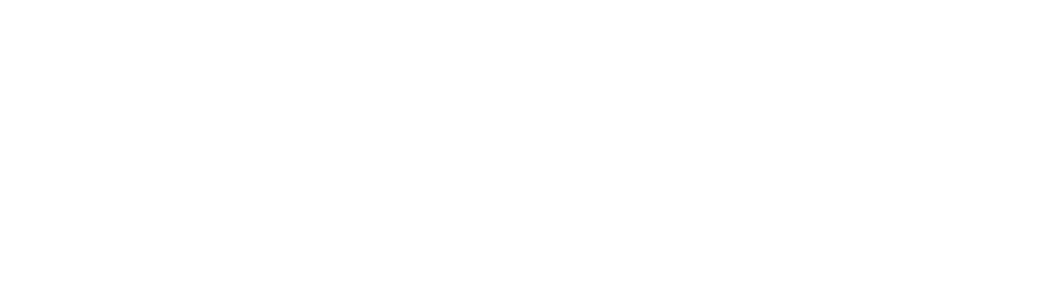
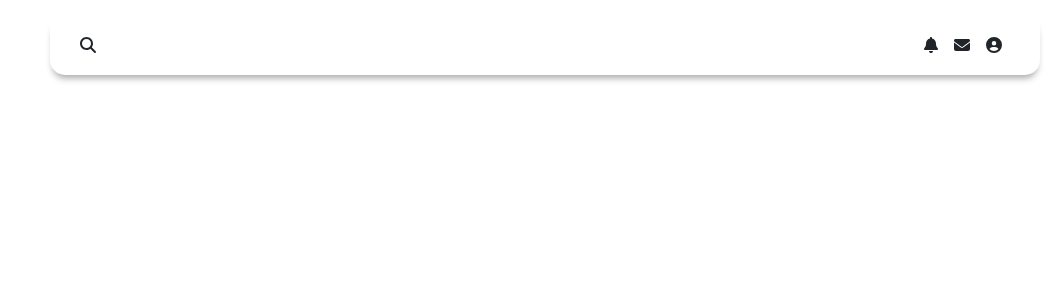
Before and after one commit to Teshan2000/Emploee-Management-System, a React (Vite) app in the folder frontend/: page / in a window 1280 px wide. Shown: the top 300 px of the page, without its empty margins (225-1280 px from the left). Built offline with nearby package versions, Linux system fonts and the light colour scheme.

Commit message:
Header
Header component was added to the Dashboard.

```diff
--- a/frontend/src/App.css
+++ b/frontend/src/App.css
@@ -17,3 +17,39 @@
     font-family: Pacifico, cursive;
     background-color:rgb(236, 213, 236);
 }
+
+.columnCard {
+    display: flex;
+    flex-direction: row;
+}
+
+.rowCard {
+    display: flexbox;
+    flex-direction: row;
+    justify-content:center;
+    padding: 20px 0px 0px 0px;
+    font-size: 18px;
+}
+
+.grid-container {
+    display: grid;
+    grid-template-columns: 260px 1fr 1fr 1fr;
+    grid-template-rows: 0.2fr 3fr;
+    grid-template-areas:
+        'sidebar header header header'
+        'sidebar main main main';
+    height: 95vh;
+}
+
+.header {
+    grid-area: header;
+    border-radius: 15px;
+    margin: 15px;
+    height: 60px;
+    display: flex;
+    align-items: center;
+    justify-content: space-between;
+    padding: 0 30px 0 30px;
+    background-color: white;
+    box-shadow: 0 6px 7px -3px rgba(0, 0, 0, 0.35);
+}
--- a/frontend/src/App.jsx
+++ b/frontend/src/App.jsx
@@ -4,9 +4,9 @@ import 'bootstrap/dist/css/bootstrap.min.css';
 
 function App() {
   return (
-    <>
+    <div className='grid-container'>
       <Header/>
-    </>
+    </div>
   )
 }
 
--- a/frontend/src/components/Header.jsx
+++ b/frontend/src/components/Header.jsx
@@ -1,11 +1,19 @@
 import React from 'react'
 import 'bootstrap/dist/css/bootstrap.min.css';
+import { FontAwesomeIcon } from '@fortawesome/react-fontawesome';
+import { faBell, faCircleUser, faEnvelope, faSearch } from '@fortawesome/free-solid-svg-icons';
 
 function Header() {
   return (
-    <div>
-
-
+    <div className='header'>
+        <div className="me-auto">
+            <div><FontAwesomeIcon icon={faSearch}/></div>
+        </div>
+        <div className="ms-auto columnCard">
+            <div className="px-2"><FontAwesomeIcon icon={faBell}/></div>
+            <div className="px-2"><FontAwesomeIcon icon={faEnvelope}/></div>
+            <div className="px-2"><FontAwesomeIcon icon={faCircleUser}/></div>
+        </div>
     </div>
   )
 }
```
